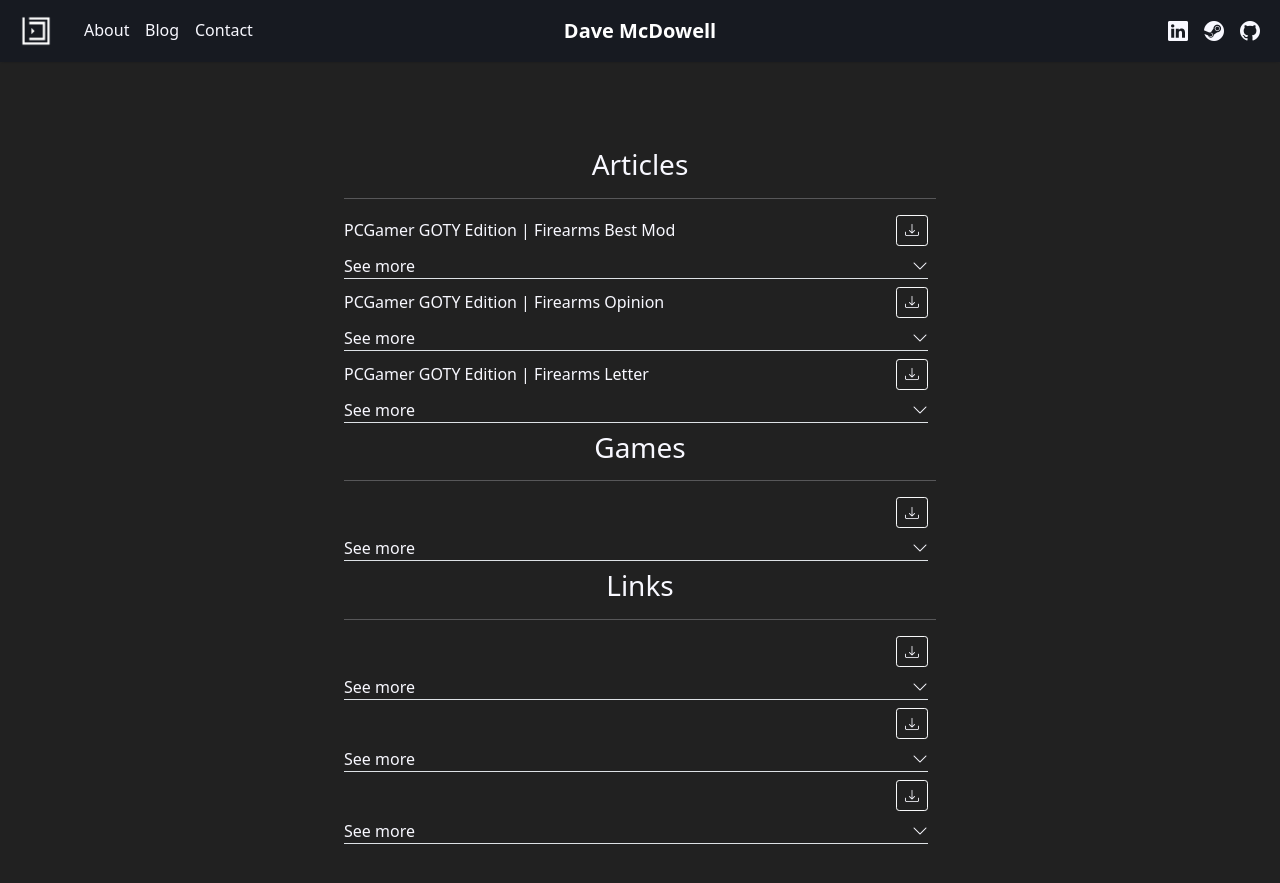
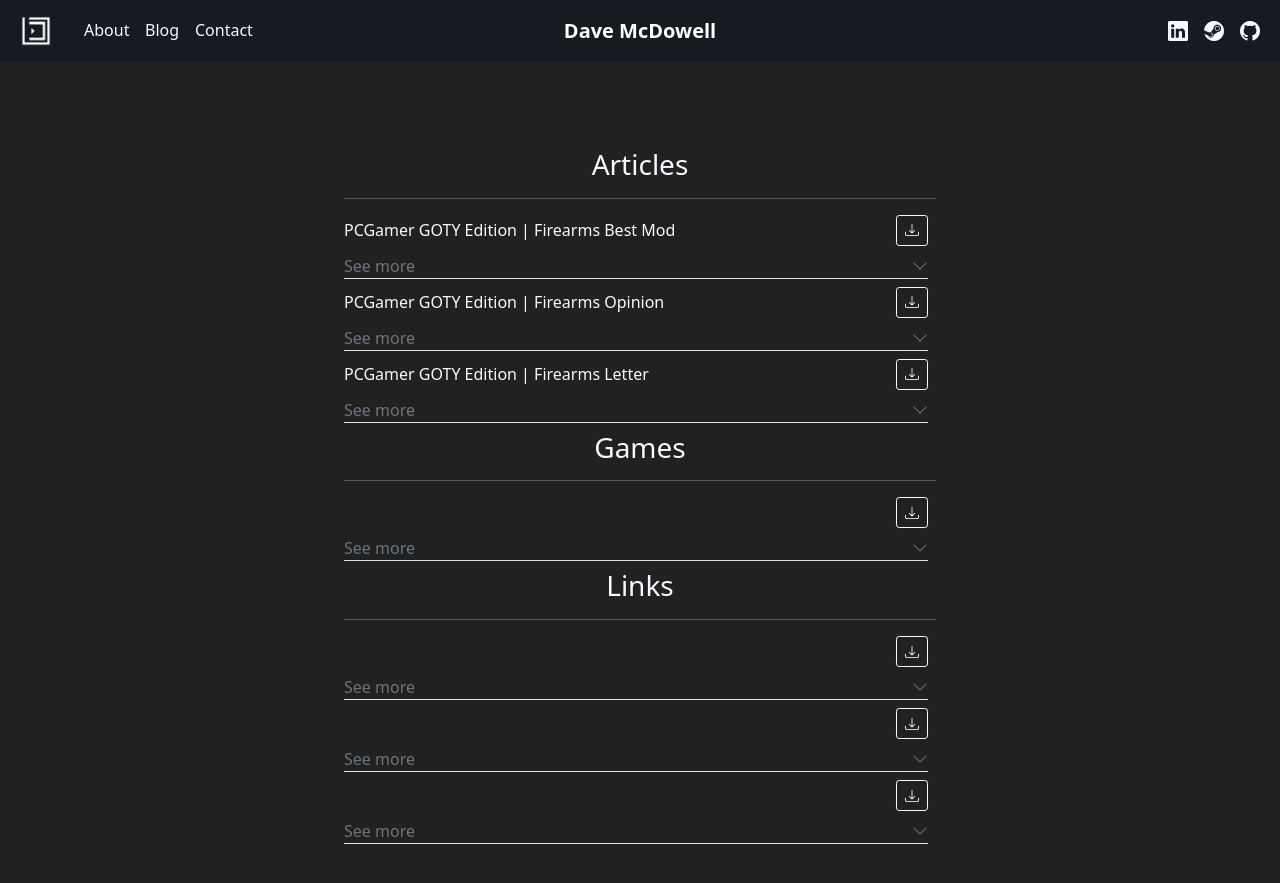
Before and after one commit to davemcdowell/portfolio, a Jekyll site: the page built from downloads.html, in a window 1280 px wide and 900 px high, scrolled down 833 px. Shown: the top 883 px of the window. Built offline with Jekyll 4.4.1, drawn with Linux system fonts in a browser that asks for light colours; nearby versions of some CDN libraries.

Commit message:
Update downloads.html

```diff
--- a/downloads.html
+++ b/downloads.html
@@ -22,7 +22,7 @@
                     <p class="d-inline-block m-0">{{ item.title }}</p>
                     <a class="btn btn-sm btn-outline-light me-2" href="{{ item.url }}" download="{{ item.title | downcase | replace: ' ', '_' }}"><i class="bi bi-download"></i></a>
                 </div>
-                <a class="no-underline d-flex flex-row justify-content-between align-items-center border-bottom my-2 me-2" data-bs-toggle="collapse" href="#download-{{ forloop.index }}-{{ category.group }}" role="button" aria-expanded="false" aria-controls="download-{{ forloop.index }}-{{ category.group }}">
+                <a class="no-underline d-flex flex-row justify-content-between align-items-center border-bottom text-muted my-2 me-2" data-bs-toggle="collapse" href="#download-{{ forloop.index }}-{{ category.group }}" role="button" aria-expanded="false" aria-controls="download-{{ forloop.index }}-{{ category.group }}">
                   <span>See more </span><i class="bi bi-chevron-down"></i>
                 </a>
                 <div class="collapse w-100" id="download-{{ forloop.index }}-{{ category.group }}">
```
